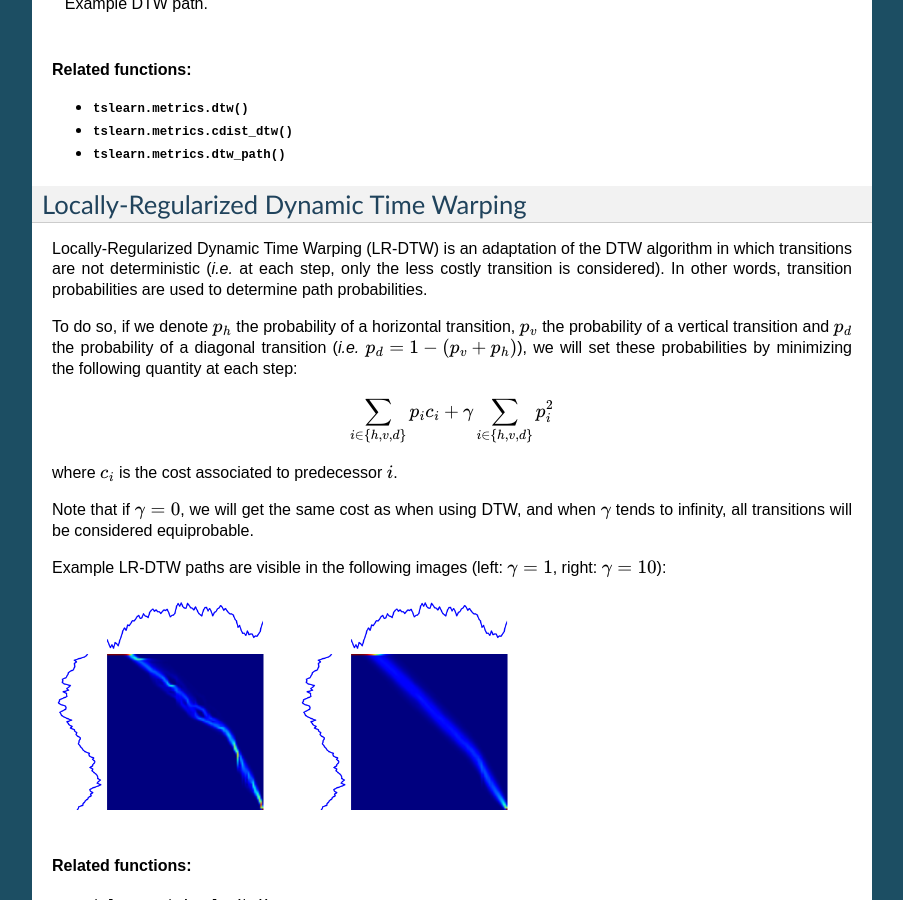
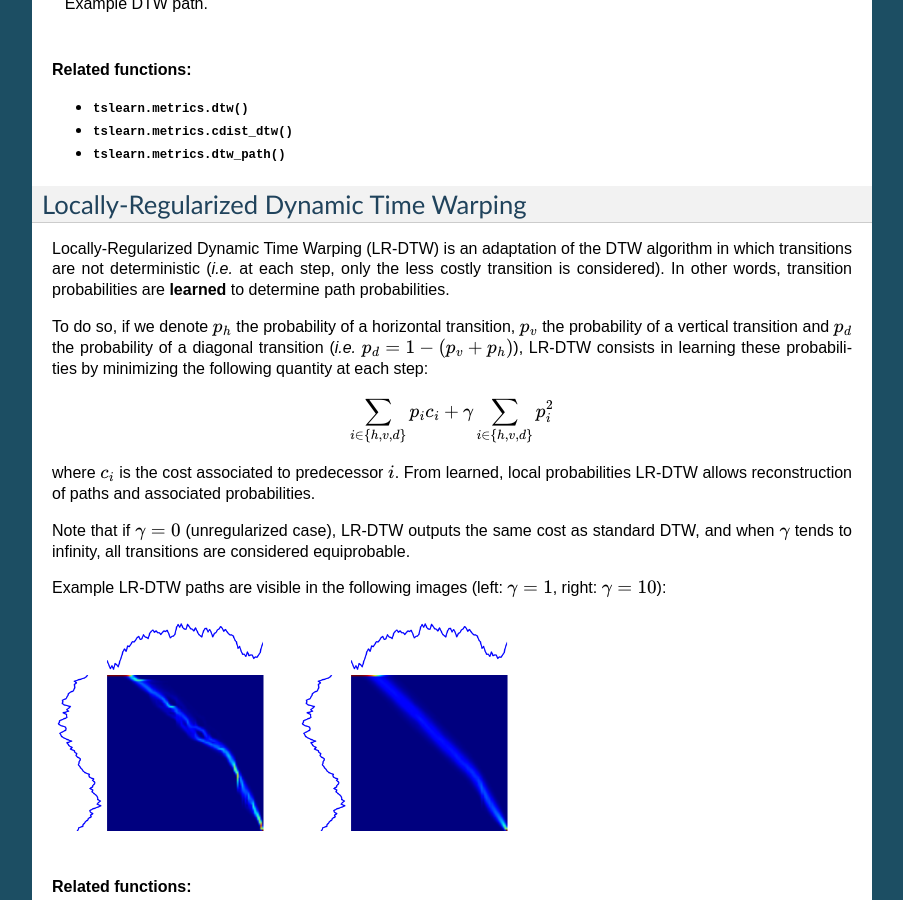
Before and after one commit to tslearn-team/tslearn, a Sphinx documentation site: the page built from tslearn/docs/metrics.rst, in a window 1280 px wide and 900 px high, scrolled down 600 px. Shown: the whole window, without its empty margins (198-1101 px from the left). Built offline with Sphinx 7.4.7, drawn with Linux system fonts in a browser that asks for light colours.

Commit message:
LR-DTW focus on learning

```diff
--- a/tslearn/docs/metrics.rst
+++ b/tslearn/docs/metrics.rst
@@ -32,16 +32,16 @@ Locally-Regularized Dynamic Time Warping
 
 Locally-Regularized Dynamic Time Warping (LR-DTW) is an adaptation of the DTW algorithm in which transitions are not
 deterministic (`i.e.` at each step, only the less costly transition is considered). In other words, transition
-probabilities are used to determine path probabilities.
+probabilities are **learned** to determine path probabilities.
 
 To do so, if we denote :math:`p_h` the probability of a horizontal transition, :math:`p_v` the probability of a vertical
-transition and :math:`p_d` the probability of a diagonal transition (`i.e.` :math:`p_d = 1 - (p_v + p_h)`), we will
-set these probabilities by minimizing the following quantity at each step:
+transition and :math:`p_d` the probability of a diagonal transition (`i.e.` :math:`p_d = 1 - (p_v + p_h)`), LR-DTW consists in learning these probabilities by minimizing the following quantity at each step:
 $$\\sum_{i \\in \\{h, v, d\\}} p_i c_i + \\gamma \\sum_{i \\in \\{h, v, d\\}} p_i^2$$
 where :math:`c_i` is the cost associated to predecessor :math:`i`.
+From learned, local probabilities LR-DTW allows reconstruction of paths and associated probabilities.
 
-Note that if :math:`\gamma = 0`, we will get the same cost as when using DTW, and when :math:`\gamma` tends to
-infinity, all transitions will be considered equiprobable.
+Note that if :math:`\gamma = 0` (unregularized case), LR-DTW outputs the same cost as standard DTW, and when :math:`\gamma` tends to
+infinity, all transitions are considered equiprobable.
 
 Example LR-DTW paths are visible in the following images (left: :math:`\gamma = 1`, right: :math:`\gamma = 10`):
 
```
